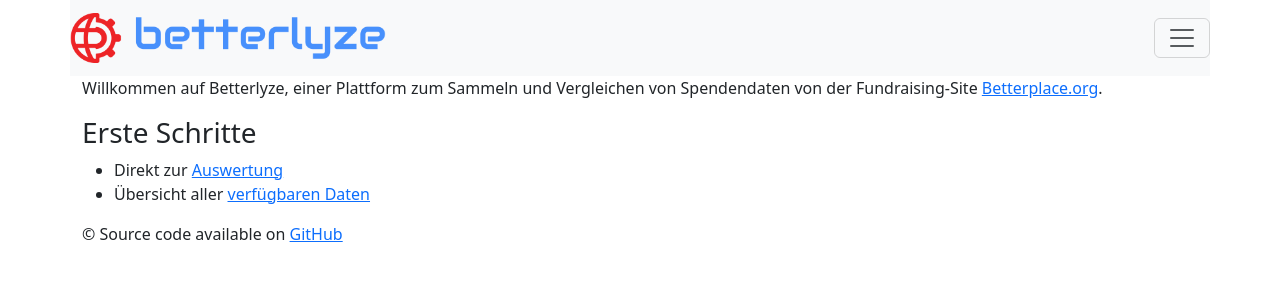
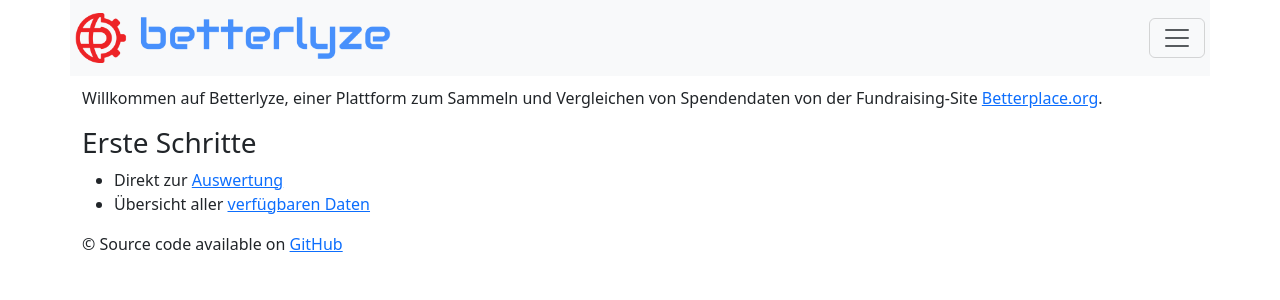
Before and after one commit to dorsax/betterlyze, a Django app: template betterlyze/betterlyze/templates/index.html in a window 1280 px wide. Shown: the top 300 px of the page. Run offline with Django 3.2, Linux system fonts and the light colour scheme; the template is opened without the code that fills it, so the values that code supplies are empty; some libraries are stand-ins or nearby versions.

Commit message:
fix: missing margins in base

```diff
--- a/betterlyze/betterlyze/templates/base.html
+++ b/betterlyze/betterlyze/templates/base.html
@@ -49,10 +49,10 @@
 </head>
 <body>
     <nav class="container navbar navbar-collapse navbar-light bg-light sticky-top"> {% comment %}  {% endcomment%}
-        <a class="navbar-brand" href="/">
+        <a class="navbar-brand" href="/" style="margin-left : 5px">
             <img src="{% static 'analyse/images/logo-full.png' %}" class="logo-full" alt="Betterlyze">
         </a>
-        <button class="navbar-toggler" data-bs-toggle="collapse" data-bs-target="#navbar">
+        <button class="navbar-toggler" data-bs-toggle="collapse" data-bs-target="#navbar" style="margin-right : 5px">
             <span class="navbar-toggler-icon"></span>
         </button>
         <div class="navbar-collapse collapse" id="navbar" style="margin-left:1%">
@@ -80,7 +80,7 @@
         </div>
     </nav>
 
-    <div class="container">
+    <div class="container" style="margin-top: 10px;">
     {% block content %}{% endblock content %}
     </div>
     {% comment %} <!-- Enable the dark mode -->
```
